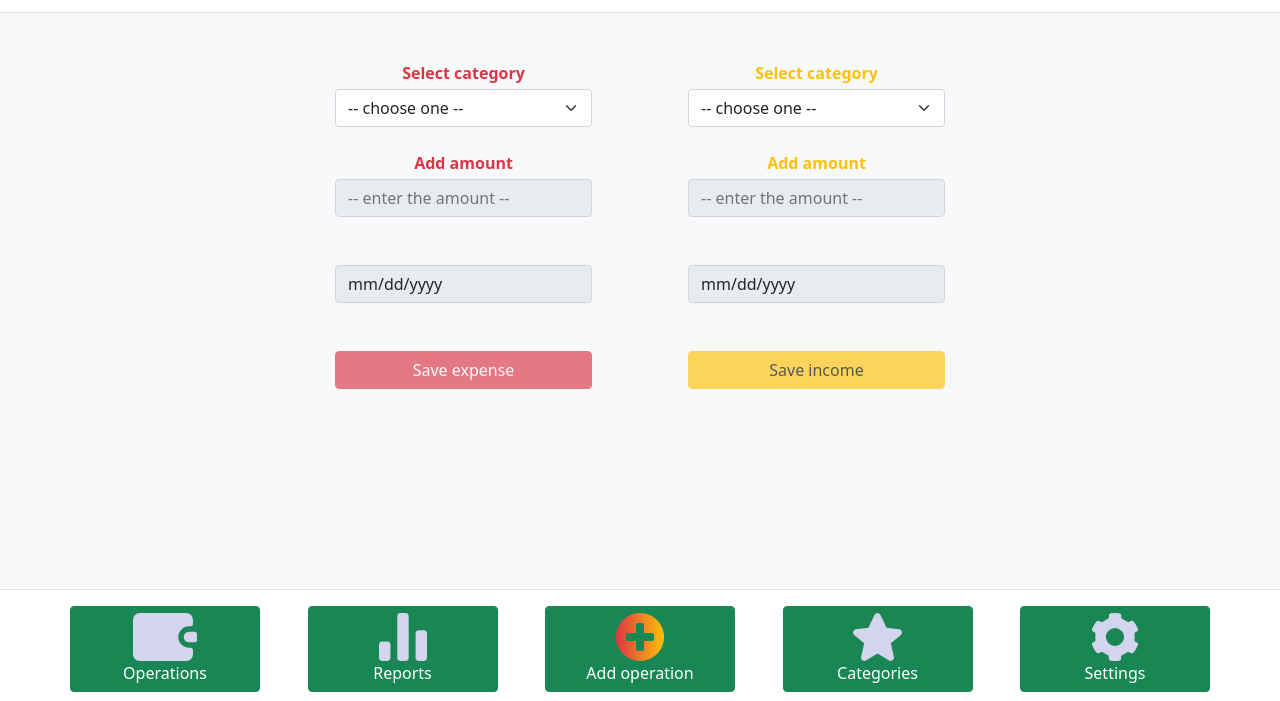
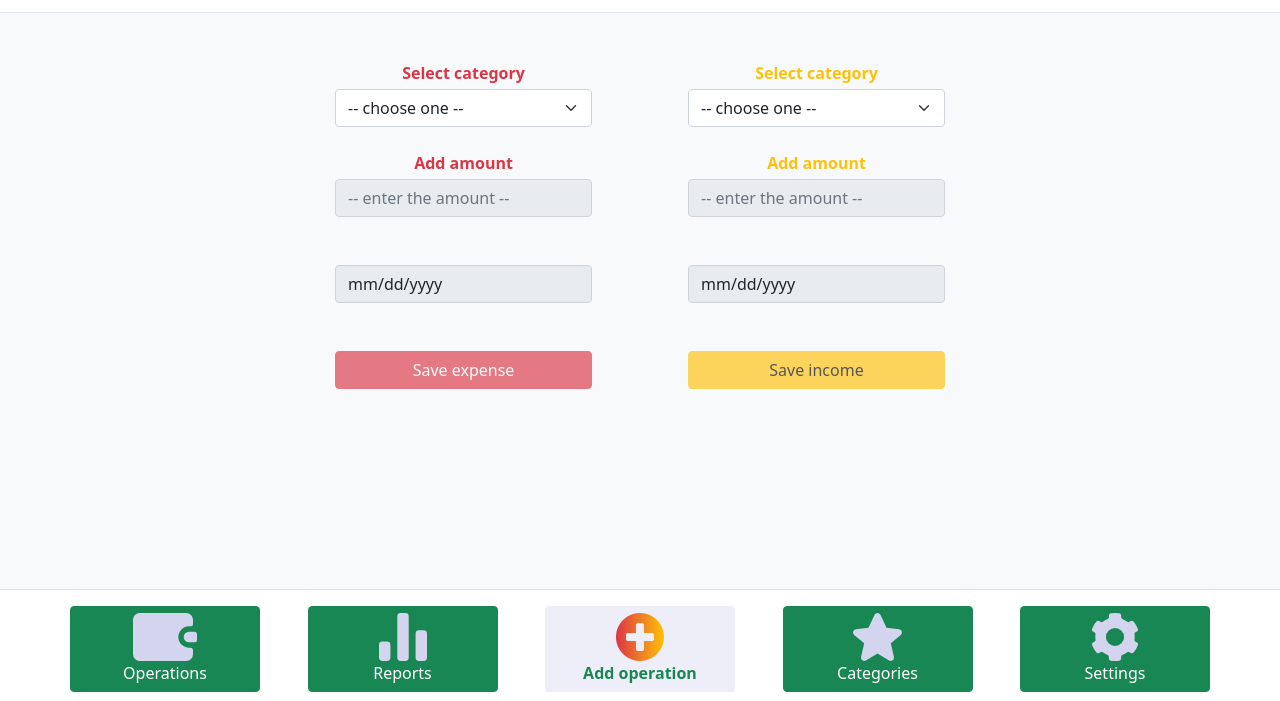
Before and after one commit to DimaKukhta/rsclone, a website built with webpack: page clone-wars/src/index.html in a window 1280 px wide. Shown: the part 99-800 px from the top of the page. Built offline with nearby package versions, Linux system fonts and the light colour scheme.

Commit message:
feat: update styles for central button in footer

```diff
--- a/clone-wars/src/index.html
+++ b/clone-wars/src/index.html
@@ -58,9 +58,9 @@
             <span class="d-block">Reports</span>
           </button>
 
-          <button type="button" id="btn-add-operation" class="btn btn-success col-2" >
+          <button type="button" id="btn-add-operation" class="col-2 btn-add-operation">
             <img class="footer-btn-image" src="./assets/icons/005.svg" alt="add">
-            <span class="text-nowrap d-block">Add operation</span>
+            <span class="text-nowrap d-block text-success fw-bold">Add operation</span>
           </button>
 
           <button type="button" class="btn btn-success col-2">
--- a/clone-wars/src/style/baseLayout.css
+++ b/clone-wars/src/style/baseLayout.css
@@ -18,3 +18,32 @@ footer {
 .footer-btn-image {
   height: 3rem;
 }
+
+.btn-add-operation {
+  display: inline-block;
+  padding: .375rem .75rem;
+
+  color: #212529;
+  font-weight: 400;
+  font-size: 1rem;
+  line-height: 1.5;
+  text-align: center;
+  text-decoration: none;
+  vertical-align: middle;
+
+  background-color: rgba(211, 212, 237, 0.4);
+
+  border: 1px solid transparent;
+  border-radius: .25rem;
+  cursor: pointer;
+
+  transition: color .15s ease-in-out,background-color .15s ease-in-out,border-color .15s ease-in-out,box-shadow .15s ease-in-out;
+
+  -webkit-user-select: none;
+  -moz-user-select: none;
+  user-select: none;
+}
+
+.btn-add-operation:hover {
+  background-color: rgba(211, 212, 237, 1);
+}
```
